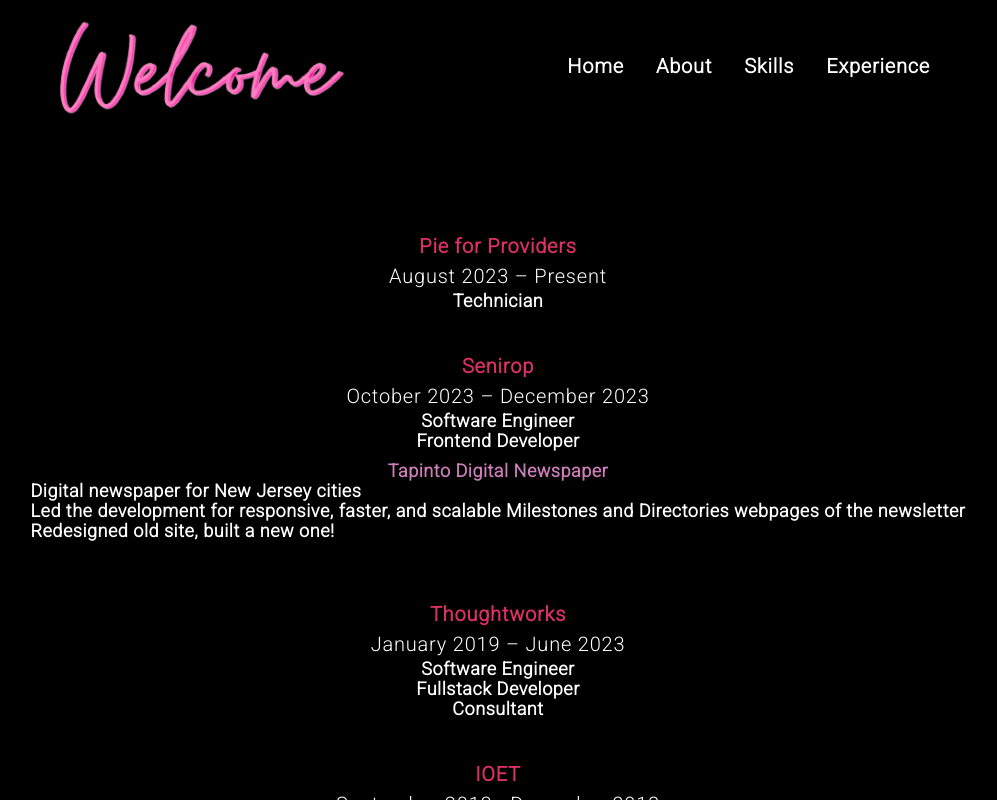
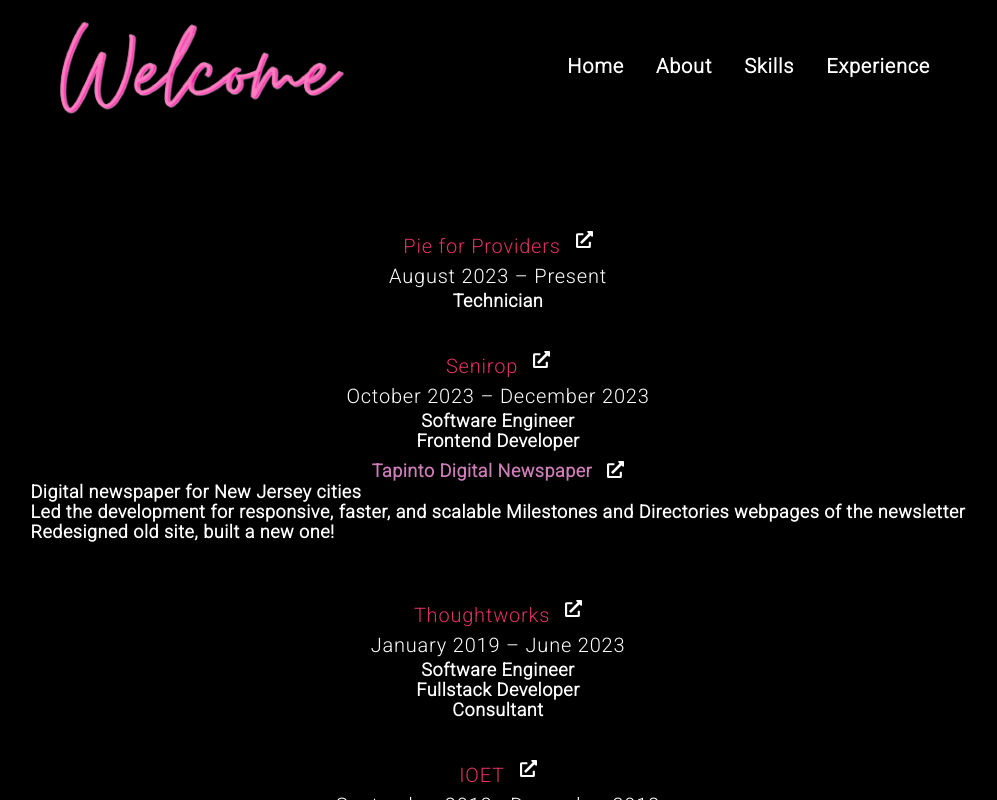
Before and after one commit to Pamefer/personal_portfolio, a React (Create React App) app: page / in a window 1280 px wide. Both pictures are taken after a click on the element 640 px from the left and 3609 px from the top of the page. Shown: the part 3209-4009 px from the top of the page, without its empty margins (142-1139 px from the left). Built offline with nearby package versions, Linux system fonts and the light colour scheme.

Commit message:
feature: fix UI css

```diff
--- a/src/constants/data/projects.js
+++ b/src/constants/data/projects.js
@@ -23,7 +23,7 @@ const experienceData = [
     product: [
       {
         name: 'Tapinto Digital Newspaper',
-        web: 'https://tapinto.com',
+        web: 'https://www.tapinto.net/madison/directories',
         description: [
           'Digital newspaper for New Jersey cities',
           'Led the development for responsive, faster, and scalable Milestones and Directories webpages of the newsletter',
@@ -41,7 +41,7 @@ const experienceData = [
     product: [
       {
         name: "Beauty Counter, Commissions",
-        web: "beautycounter.com",
+        web: "https://www.beautycounter.com/en-us/?redirect=locale",
         description: [
           "Cosmetic Retail Company",
           "Involved on the Commisions Team for manteinance and creating new features",
@@ -53,7 +53,7 @@ const experienceData = [
       },
       {
         name: "A Place For Mom, Callcenter",
-        web: "aplaceformom.com",
+        web: "https://www.aplaceformom.com/",
         description: [
           "Senior Care Referral Company",
           "Involved on the migration for a new dynamic and modular callcenter app improving 50% of satisfaction",
@@ -66,7 +66,7 @@ const experienceData = [
       },
       {
         name: "Latam, Login",
-        web: "latam.com",
+        web: "https://accounts.latamairlines.com/login?state=hKFo2SAxcWEzbGV4bmZ6cFpMYjJwaEpzRlV6YWx6cGh3MmVGWaFupWxvZ2luo3RpZNkgYkNrV2hwWDZ4OTU1WVlHd19KTmJKMmJEdU9SU3h4Q0mjY2lk2SA4V1M3MFFoNllyTGRSaDM3bmpSOU9tMHFoUFYxTGVBNg&client=8WS70Qh6YrLdRh37njR9Om0qhPV1LeA6&protocol=oauth2&scope=openid%20email%20profile&lang=en&country=us&originalCountry=us&nonce=303bd1f6d92bdd1915605ea44888947e&response_type=code&redirect_uri=https%3A%2F%2Fwww.latamairlines.com%2Fcallback",
         description: [
           "Latin America Airline",
           "Involved on the authentication process team: login, registration, password update.",
--- a/src/containers/Experience/Experience.css
+++ b/src/containers/Experience/Experience.css
@@ -43,6 +43,29 @@
 .light_rose {
   color: var(--color-light-rose);
 }
+
+.company,
+.project {
+  display: flex;
+  column-gap: 15px;
+  justify-content: center;
+}
+
+.company:hover .fa-external-link-alt,
+.company:hover svg {
+  fill: var(--color-rose);
+  cursor: pointer;
+}
+
+.project:hover .fa-external-link-alt,
+.project:hover svg {
+  fill: var(--color-light-rose);
+  cursor: pointer;
+}
+
+.block_experience {
+  cursor: pointer;
+}
 .p__opensans_project_bold {
   font-family: var(--font-alt);
   color: var(--color-rose);
--- a/src/containers/Experience/Experience.js
+++ b/src/containers/Experience/Experience.js
@@ -1,6 +1,7 @@
 import React, { useEffect, useState } from 'react'
 import './Experience.css';
 import experienceData from 'constants/data/projects';
+import { FaExternalLinkAlt } from "react-icons/fa";
 
 const Experience = () => {
   const [experience, setExperience] = useState([]);
@@ -23,7 +24,10 @@ const Experience = () => {
         {experience.map((e, eNum) => (
           <div key={eNum}>
             <div className='block_experience' onClick={() => handleShowBlock(eNum)}>
-              <b><p className='p__opensans_aboutme other'><b><a target='_blank' rel="noreferrer" href={e.web}>{e.company}</a></b></p></b>
+              <div className='company'>
+                <b><p className='p__opensans_aboutme other'>{e.company}</p></b>
+                <a target='_blank' rel="noreferrer" href={e.web}><FaExternalLinkAlt color='#fff' fontSize={17} /></a>
+              </div>
               <p className='p__opensans_aboutme'>{e.date}</p>
               <div className='titles_container'>
                 {e.titles.map((title, num) =>
@@ -35,14 +39,19 @@ const Experience = () => {
 
             {showBlock.state && showBlock.index === eNum && (
               <div className='product_container'>
-                {e.product.flatMap((p, i) =>
-                (<><p key={`product_${i}_name`} className='p__opensans_aboutme_bold light_rose' style={{ fontWeight: '900' }}>
-                  {p.name}
-                </p>
+                {e.product.flatMap((item, i) =>
+                (<>
+                  <div className='project'>
+                    <p key={`product_${i}_name`} className='p__opensans_aboutme_bold light_rose' style={{ fontWeight: '900' }}>
+                      {item.name}
+                    </p>
+                    <a target='_blank' rel="noreferrer" href={item.web}><FaExternalLinkAlt color='#fff' fontSize={17} /></a>
+
+                  </div>
                   <div className='list_description'>
-                    {p.description.map((d, j) => (
+                    {item.description.map((value_description, j) => (
                       <p key={`product_${i}_description_${j}`} className='p__opensans_aboutme_bold' style={{ fontWeight: '900' }}>
-                        {d}
+                        {value_description}
                       </p>
                     ))}
                   </div>
```
